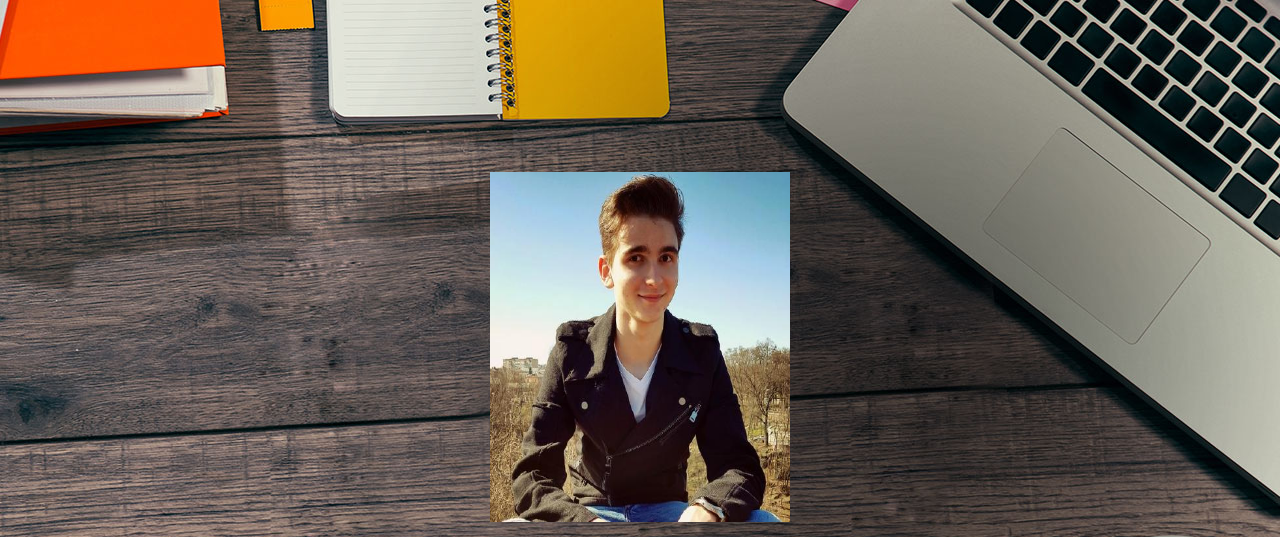
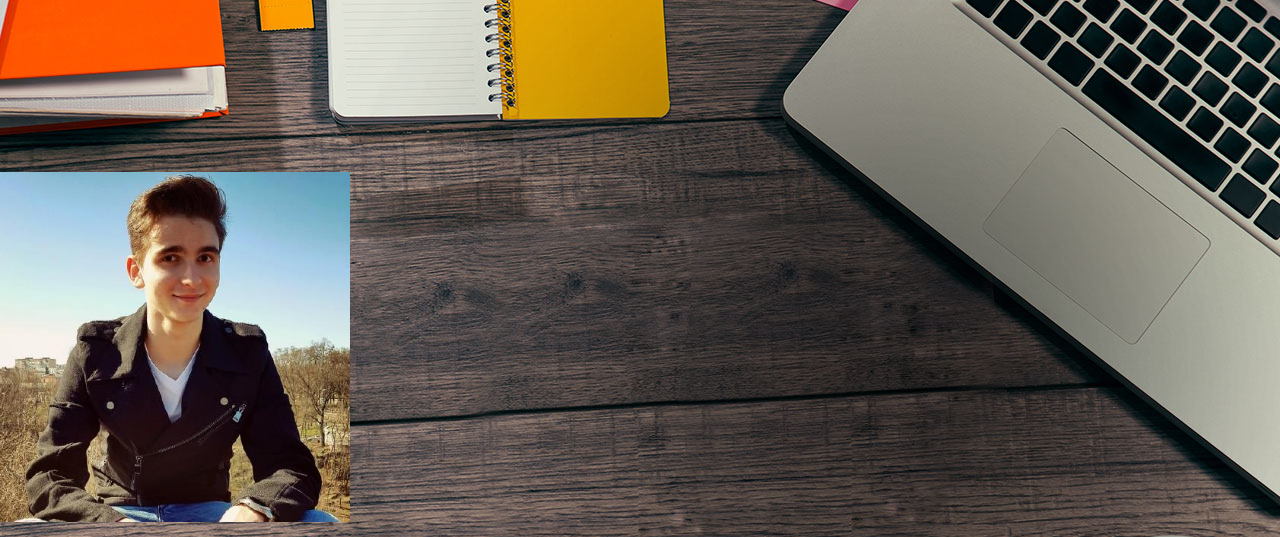
Before and after one commit to AWERTO/homepage, a plain HTML site: page index.html in a window 1280 px wide. Shown: the top 537 px of the page. Drawn offline with Linux system fonts and the light colour scheme.

Commit message:
Changing style.css (fixes #26)

```diff
--- a/style.css
+++ b/style.css
@@ -62,15 +62,9 @@ header {
   -webkit-background-size: cover;
   -moz-background-size: cover;
   -o-background-size: cover;
-  margin-bottom: auto;
-  margin-top: auto;
-  text-align: center;
-  width: 70%;
-  max-width: 300px;
-  margin-left: auto;
-  margin-right: auto;
-  display: grid;
-  position:relative;
+  display: block;
+  height: auto;
+  max-width: 100%;
 
 }
 
@@ -185,7 +179,6 @@ footer hr {
 }
 
 
-/*.Photo,*/
 .grid-1,
 .grid-2,
 .grid-3,
```
